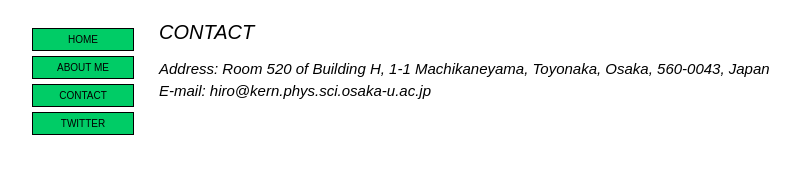
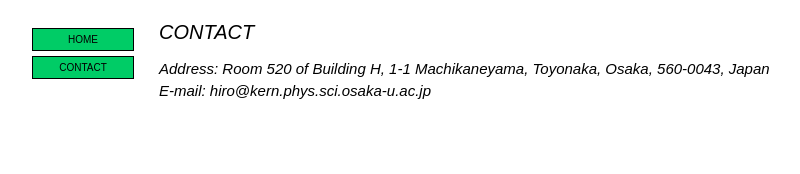
Before and after one commit to hironaoy/hironaoy.github.io, a plain HTML site: page contact.html in a window 1280 px wide. Shown: the whole page, without its empty margins (113-913 px from the left). Drawn offline with Linux system fonts and the light colour scheme.

Commit message:
delete about me

```diff
--- a/contact.html
+++ b/contact.html
@@ -9,9 +9,7 @@
     <div class="page">
       <div class="menu">
 	<li><a href="index.html">HOME</a></li>
-	<li><a href="">ABOUT ME</a></li>
 	<li><a href="contact.html">CONTACT</a></li>
-	<li><a href="https://twitter.com/HironaoYamato">TWITTER</a></li>
       </div>
       <div class="content">
 	<h1>CONTACT</h1>
```
Also changed, not shown: index.html (+0 -1 lines).
